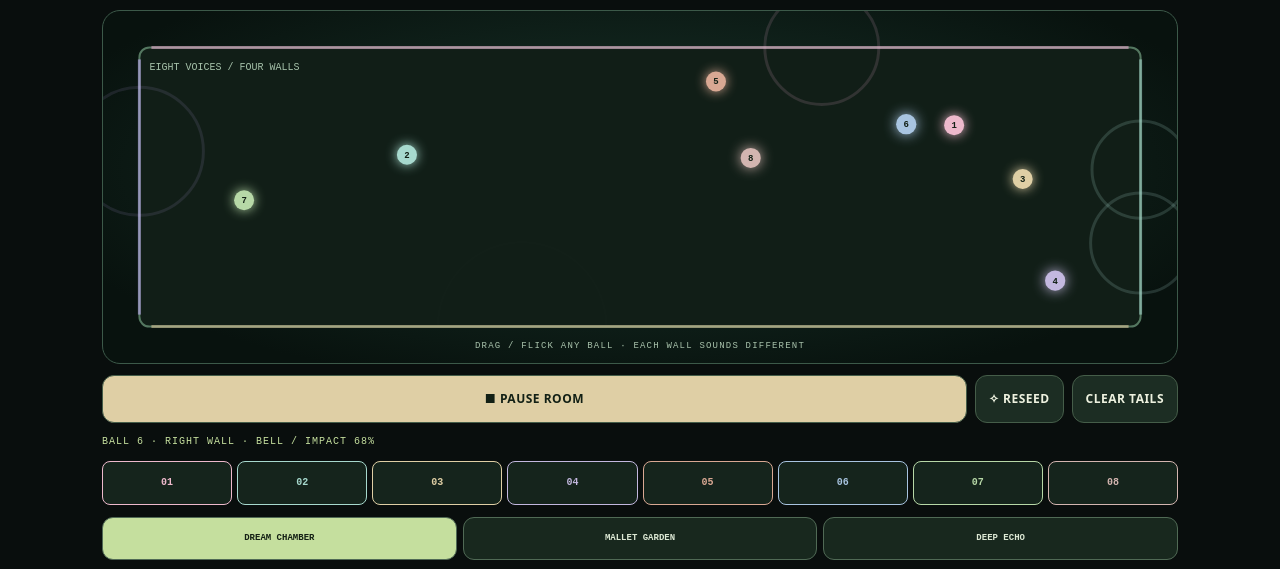
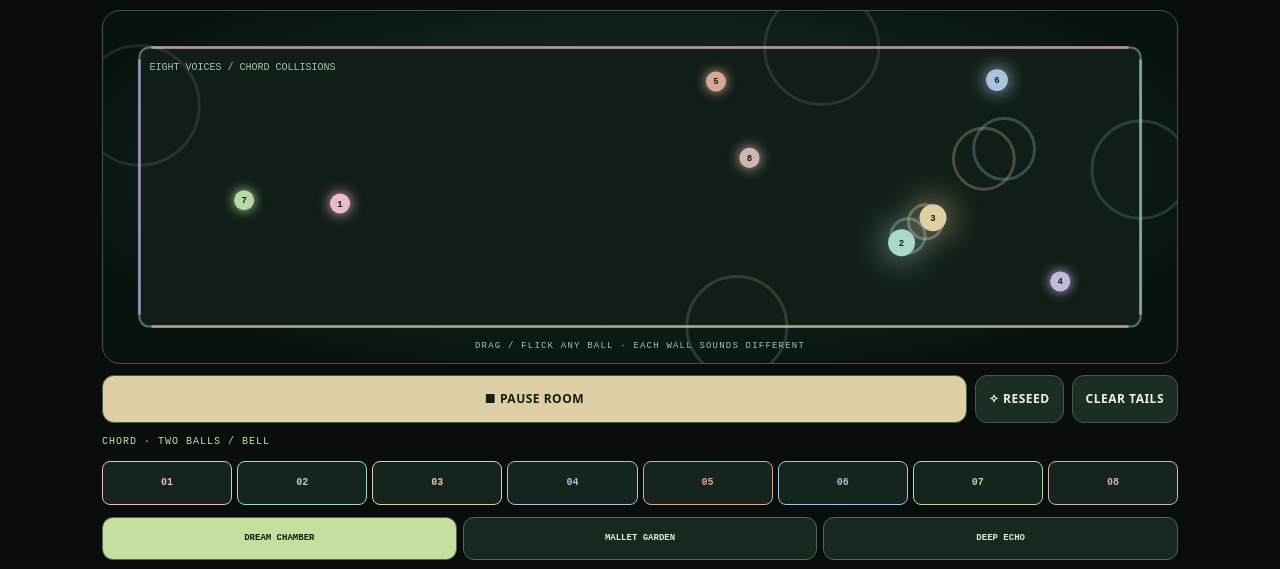
Before and after one commit to ShadowOfTheWasp/parasite-store, a plain HTML site: page docs/kindle-hub/bounce/v3.2.0/index.html in a window 1280 px wide. Both pictures are taken after a click on the button "▶ WAKE THE ROOM". Shown: the part 168-737 px from the top of the page. Drawn offline with Linux system fonts and the light colour scheme.

Commit message:
Bounce V3.3: eight-ball physics contacts trigger two-note chords without suppressing simultaneous note voices

```diff
--- a/docs/kindle-hub/bounce/v3.2.0/index.html
+++ b/docs/kindle-hub/bounce/v3.2.0/index.html
@@ -7,12 +7,12 @@
 <div class="balls-bank" id="ballVoices" aria-label="Eight voice mute controls"></div><div class="presets" id="presets"><button data-preset="dream" class="preset active">DREAM CHAMBER</button><button data-preset="mallet" class="preset">MALLET GARDEN</button><button data-preset="space" class="preset">DEEP ECHO</button></div>
 <div class="columns"><section class="panel"><h2>01 / MOTION & INTELLIGENCE</h2><div class="controls" id="motionControls"></div><p>Eight independent trajectories share one room. Each ball has its own harmonic pitch and collision timing. Drag or flick any ball. Tap its number below to mute that voice.</p></section>
 <section class="panel"><h2>02 / TUNED IMPACT & ATMOSPHERE</h2><select id="material" aria-label="Room instrument material"><option value="bell">BELL / CHIME</option><option value="vibra">VIBRAPHONE</option><option value="marimba">WOOD MARIMBA</option><option value="celesta">CELESTA</option></select><div class="controls" id="soundControls" style="margin-top:8px"></div></section></div>
-<details><summary>ABOUT THE ROOM / SOUND ENGINE</summary><p>Each wall maps to one note of a repeating harmonic scale. Impact speed changes note velocity and brightness. The ball gradually chooses slightly different bounce angles, keeping music changing without teleporting. Audio runs through an original tuned mallet oscillator, stereo tape delay, then post-delay convolution reverb. This is not a copy of a commercial pedal.</p></details></main>
+<details><summary>ABOUT THE ROOM / SOUND ENGINE</summary><p>Each wall maps to one note of a repeating harmonic scale. Impact speed changes note velocity and brightness. The balls gradually choose slightly different bounce angles and play chords when they collide, keeping music changing without teleporting. Audio runs through an original tuned mallet oscillator, stereo tape delay, then post-delay convolution reverb. This is not a copy of a commercial pedal.</p></details></main>
 <script>
 'use strict';
 const $=id=>document.getElementById(id),AC=window.AudioContext||window.webkitAudioContext;
 const defaults={speed:.47,life:.55,gravity:.28,variation:.42,tone:.58,attack:.09,decay:.71,echo:.57,feedback:.48,space:.67,master:.48};
-let v={...defaults},playing=false,audio=null,output=null,dry=null,delayL=null,delayR=null,feedbackL=null,feedbackR=null,wet=null,verb=null,verbWet=null,ctx=null,last=0,record=[],hits=0,lastHit=-100,selectedPreset='dream',pointer=null;
+let v={...defaults},playing=false,audio=null,output=null,dry=null,delayL=null,delayR=null,feedbackL=null,feedbackR=null,wet=null,verb=null,verbWet=null,ctx=null,last=0,record=[],hits=0,lastHit=-100,selectedPreset='dream',pointer=null,contactCooldown=new Map();
 const balls=Array.from({length:8},(_,i)=>({id:i,x:.17+(i%4)*.21,y:i<4?.25:.7,vx:Math.cos(i*2.399+.3)*(.18+i*.012),vy:Math.sin(i*2.399+.3)*(.18+i*.012),r:10,flash:0,lastHit:-100,enabled:true})),transpose=[0,2,4,7,9,12,14,19],ballColors=['#edb9cc','#a7d9ce','#dfcfa5','#c3b8df','#d9a893','#a8c4e0','#b7d8a7','#d3b5b0'],canvas=$('scene'),g=canvas.getContext('2d'),colors=['#f0b3d5','#a7d9ce','#e1cd9f','#cbb6ff'],wallNotes=[261.6256,329.6276,391.9954,523.251];
 const clamp=(x,a,b)=>Math.min(b,Math.max(a,x)),rnd=(a,b)=>a+Math.random()*(b-a);
 const knobs=[['speed','SPEED',0,1,'motionControls'],['life','ENERGY',0,1,'motionControls'],['gravity','GRAVITY',0,1,'motionControls'],['variation','INTELLIGENCE',0,1,'motionControls'],['tone','MALLET TONE',0,1,'soundControls'],['attack','ATTACK',0,1,'soundControls'],['decay','DECAY',0,1,'soundControls'],['echo','TAPE DELAY',0,1,'soundControls'],['feedback','REPEATS',0,1,'soundControls'],['space','POST REVERB',0,1,'soundControls'],['master','OUTPUT',0,1,'soundControls']];
@@ -23,17 +23,17 @@ function startAudio(){audio=new AC();output=audio.createGain();output.gain.value
  verb=audio.createConvolver();verb.buffer=impulse();verbWet=audio.createGain();verb.connect(verbWet);verbWet.connect(output);
  wet.connect(verb);effectLevels();}
 function effectLevels(){if(!audio)return;let t=audio.currentTime;output.gain.setTargetAtTime(v.master*.65,t,.08);delayL.delayTime.setTargetAtTime(.13+v.echo*.46,t,.18);delayR.delayTime.setTargetAtTime(.24+v.echo*.59,t,.18);feedbackL.gain.setTargetAtTime(.13+v.feedback*.57,t,.1);feedbackR.gain.setTargetAtTime(.13+v.feedback*.57,t,.1);wet.gain.setTargetAtTime(.08+v.echo*.3,t,.1);verbWet.gain.setTargetAtTime(.08+v.space*.5,t,.12);}
-function strike(wall,intensity,ball=balls[0]){if(!playing||!audio)return;let now=audio.currentTime;if(!ball.enabled||now-ball.lastHit<.075||now-lastHit<.025)return;ball.lastHit=now;lastHit=now;let mat=$('material').value;
+function strike(wall,intensity,ball=balls[0],isChord=false){if(!playing||!audio)return;let now=audio.currentTime;if(!ball.enabled||(!isChord&&now-ball.lastHit<.075)||(!isChord&&now-lastHit<.025))return;ball.lastHit=now;lastHit=now;let mat=$('material').value;
  let ratios,levels;switch(mat){case 'vibra':ratios=[1,3.98,9.84,16.2];levels=[1,.25,.06,.02];break;case 'marimba':ratios=[1,3.92,9.75,15.7];levels=[1,.2,.025,.015];break;case 'celesta':ratios=[1,2,3,4.02,6.02];levels=[1,.28,.12,.08,.03];break;default:ratios=[1,2.02,2.97,4.15,5.4,6.9];levels=[1,.42,.22,.12,.08,.04]}
  let hit=Math.min(1,Math.max(.12,intensity));let env=audio.createGain(),tone=audio.createBiquadFilter();tone.type='lowpass';tone.frequency.value=1200+v.tone*6100+hit*1800;tone.Q.value=.8;env.connect(dry);env.connect(delayL);tone.connect(env);
  let dur=(mat==='marimba'?.75:mat==='vibra'?2.6:1.5)+v.decay*3;env.gain.setValueAtTime(.0001,now);env.gain.linearRampToValueAtTime((.06+.065*hit)/Math.sqrt(8),now+.007+v.attack*.24);env.gain.exponentialRampToValueAtTime(.0001,now+dur);
- let freq=wallNotes[wall]*Math.pow(2,transpose[ball.id]/12);
+ let freq=(wall<0?wallNotes[0]:wallNotes[wall])*Math.pow(2,transpose[ball.id]/12);
  ratios.forEach((ratio,i)=>{let osc=audio.createOscillator(),amp=audio.createGain();osc.type='sine';osc.frequency.value=freq*ratio*(1+(Math.random()-.5)*.0008);amp.gain.value=(levels[i]||.02)*(i?(.4+.6*v.tone):1);osc.connect(amp);amp.connect(tone);osc.start(now);osc.stop(now+dur+.1)});
- record.unshift({x:ball.x,y:ball.y,age:1,color:colors[wall]});if(record.length>16)record.length=16;ball.flash=1;hits++;
- $('state').textContent='BALL '+(ball.id+1)+' · '+['CEILING','RIGHT WALL','FLOOR','LEFT WALL'][wall]+' · '+mat.toUpperCase()+' / IMPACT '+(hit*100|0)+'%';
+ record.unshift({x:ball.x,y:ball.y,age:1,color:wall<0?ballColors[ball.id]:colors[wall]});if(record.length>16)record.length=16;ball.flash=1;hits++;
+ $('state').textContent=isChord?'CHORD · TWO BALLS / '+mat.toUpperCase():('BALL '+(ball.id+1)+' · '+['CEILING','RIGHT WALL','FLOOR','LEFT WALL'][wall]+' · '+mat.toUpperCase()+' / IMPACT '+(hit*100|0)+'%');
 }
 function box(w,h){let pad=Math.min(w,h)*.075+10;return {x:pad,y:pad,w:w-pad*2,h:h-pad*2}}
-function reseed(){balls.forEach((ball,i)=>{ball.x=.17+(i%4)*.21;ball.y=i<4?.25:.7;let a=rnd(-Math.PI,Math.PI);ball.vx=Math.cos(a)*(.18+i*.012);ball.vy=Math.sin(a)*(.18+i*.012);ball.flash=0;ball.lastHit=-100});hits=0;record=[];pointer=null;lastHit=-100;if(playing)strike(0,.38,balls[0])}
+function reseed(){balls.forEach((ball,i)=>{ball.x=.17+(i%4)*.21;ball.y=i<4?.25:.7;let a=rnd(-Math.PI,Math.PI);ball.vx=Math.cos(a)*(.18+i*.012);ball.vy=Math.sin(a)*(.18+i*.012);ball.flash=0;ball.lastHit=-100});hits=0;record=[];pointer=null;lastHit=-100;contactCooldown.clear();if(playing)strike(0,.38,balls[0])}
 function voiceButtons(){balls.forEach(ball=>{const b=document.createElement('button');b.className='ball-voice';b.style.setProperty('--bc',ballColors[ball.id]);b.textContent='0'+(ball.id+1);b.setAttribute('aria-label','Ball '+(ball.id+1)+' voice');b.setAttribute('aria-pressed','true');b.onclick=()=>{ball.enabled=!ball.enabled;b.setAttribute('aria-pressed',String(ball.enabled))};$('ballVoices').appendChild(b)})}
 function preset(type){selectedPreset=type;const vals=type==='mallet'?{speed:.67,life:.61,gravity:.32,variation:.51,tone:.75,attack:.06,decay:.36,echo:.42,feedback:.27,space:.41}:type==='space'?{speed:.32,life:.76,gravity:.08,variation:.68,tone:.43,attack:.16,decay:.89,echo:.74,feedback:.62,space:.87}:{...defaults};Object.assign(v,vals);for(const [key]of knobs){let el=$('kn-'+key);el.value=v[key];el.parentElement.querySelector('output').textContent=Math.round(v[key]*100)+'%'}document.querySelectorAll('.preset').forEach(b=>b.classList.toggle('active',b.dataset.preset===type));effectLevels()}
 async function toggle(){try{if(!AC)throw Error('Web Audio unavailable');if(!audio)startAudio();if(audio.state==='suspended')await audio.resume();playing=!playing;$('play').textContent=playing?'■ PAUSE ROOM':'▶ WAKE THE ROOM';$('play').classList.toggle('on',playing);$('state').textContent=playing?'ROOM LIVE / EIGHT BALLS MOVING':'ROOM PAUSED';if(playing)strike(0,.3)}catch(e){$('state').textContent='AUDIO ERROR: '+e.message}}
@@ -45,12 +45,35 @@ function draw(time){let w=canvas.clientWidth,h=canvas.clientHeight,dpr=Math.min(
  if(collisions.length){let velocity=Math.hypot(ball.vx,ball.vy);collisions.forEach(wall=>strike(wall,Math.min(1,velocity*2.6),ball)); // A small, musically bounded tangent variation prevents short repetitive paths.
  let a=(Math.random()-.5)*(.01+v.variation*.27);const vx=ball.vx,vy=ball.vy;ball.vx=vx*Math.cos(a)-vy*Math.sin(a);ball.vy=vx*Math.sin(a)+vy*Math.cos(a);let speed=clamp(Math.hypot(ball.vx,ball.vy),.13,.35+v.life*.45),angle=Math.atan2(ball.vy,ball.vx);ball.vx=Math.cos(angle)*speed;ball.vy=Math.sin(angle)*speed;
  }}}
+ // Resolve collisions in real room pixels; each pair can strike two notes as a chord.
+ if(playing){
+  for(let i=0;i<balls.length;i++)for(let j=i+1;j<balls.length;j++){
+   const a=balls[i],b=balls[j],dx=(b.x-a.x)*rect.w,dy=(b.y-a.y)*rect.h;
+   const d=Math.hypot(dx,dy);if(d>=22)continue;
+   const nx=d>.0001?dx/d:1,ny=d>.0001?dy/d:0;
+   const avx=a.vx*rect.w,avy=a.vy*rect.h,bvx=b.vx*rect.w,bvy=b.vy*rect.h;
+   const approaching=(bvx-avx)*nx+(bvy-avy)*ny;
+   const overlap=(22-d)*.5+.25;
+   a.x=clamp(a.x-nx*overlap/rect.w,0,1);a.y=clamp(a.y-ny*overlap/rect.h,0,1);
+   b.x=clamp(b.x+nx*overlap/rect.w,0,1);b.y=clamp(b.y+ny*overlap/rect.h,0,1);
+   if(approaching>=0)continue;
+   const impact=-approaching;
+   a.vx=(avx+approaching*nx)/rect.w;a.vy=(avy+approaching*ny)/rect.h;
+   b.vx=(bvx-approaching*nx)/rect.w;b.vy=(bvy-approaching*ny)/rect.h;
+   const key=i+'-'+j,now=time*.001,previous=contactCooldown.get(key)||-100;
+   if(now-previous>.15){
+    contactCooldown.set(key,now);
+    const strength=clamp(impact/100,.2,1);
+    strike(-1,strength,a,true);strike(-1,strength,b,true);
+   }
+  }
+ }
  g.lineWidth=2;g.strokeStyle='#547760';g.fillStyle='#111e17';g.beginPath();g.roundRect?g.roundRect(rect.x,rect.y,rect.w,rect.h,10):g.rect(rect.x,rect.y,rect.w,rect.h);g.fill();g.stroke();
  for(let i=0;i<4;i++){g.globalAlpha=.55;g.strokeStyle=colors[i];g.lineWidth=3;g.beginPath();if(i===0){g.moveTo(rect.x+12,rect.y);g.lineTo(rect.x+rect.w-12,rect.y)}if(i===1){g.moveTo(rect.x+rect.w,rect.y+12);g.lineTo(rect.x+rect.w,rect.y+rect.h-12)}if(i===2){g.moveTo(rect.x+12,rect.y+rect.h);g.lineTo(rect.x+rect.w-12,rect.y+rect.h)}if(i===3){g.moveTo(rect.x,rect.y+12);g.lineTo(rect.x,rect.y+rect.h-12)}g.stroke();g.globalAlpha=1}
 
  for(let i=record.length-1;i>=0;i--){const p=record[i];p.age-=delta*.6;if(p.age<=0){record.splice(i,1);continue}g.beginPath();g.arc(rect.x+p.x*rect.w,rect.y+p.y*rect.h,15+(1-p.age)*70,0,Math.PI*2);g.strokeStyle=p.color;g.globalAlpha=p.age*.35;g.stroke();g.globalAlpha=1}
  for(const ball of balls){const px=rect.x+ball.x*rect.w,py=rect.y+ball.y*rect.h;g.globalAlpha=ball.enabled?1:.35;g.beginPath();g.arc(px,py,10+ball.flash*4,0,Math.PI*2);g.fillStyle=ballColors[ball.id];g.shadowColor=ballColors[ball.id];g.shadowBlur=12+ball.flash*25;g.fill();g.shadowBlur=0;g.fillStyle='#122015';g.font='bold 9px monospace';g.textAlign='center';g.fillText(String(ball.id+1),px,py+3);g.textAlign='left';g.globalAlpha=1;ball.flash*=Math.pow(.015,delta)}
- g.font='10px monospace';g.fillStyle='#a6c2aa';g.fillText('EIGHT VOICES / FOUR WALLS',rect.x+10,rect.y+23);requestAnimationFrame(draw)}
+ g.font='10px monospace';g.fillStyle='#a6c2aa';g.fillText('EIGHT VOICES / CHORD COLLISIONS',rect.x+10,rect.y+23);requestAnimationFrame(draw)}
 function position(e){let r=canvas.getBoundingClientRect(),rect=box(r.width,r.height);return {x:clamp((e.clientX-r.left-rect.x)/rect.w,0,1),y:clamp((e.clientY-r.top-rect.y)/rect.h,0,1)}}
 canvas.addEventListener('pointerdown',e=>{let p=position(e),r=canvas.getBoundingClientRect(),room=box(r.width,r.height);let nearest=balls.reduce((a,b)=>Math.hypot((p.x-a.x)*room.w,(p.y-a.y)*room.h)<Math.hypot((p.x-b.x)*room.w,(p.y-b.y)*room.h)?a:b);if(Math.hypot((p.x-nearest.x)*room.w,(p.y-nearest.y)*room.h)>40)return;e.preventDefault();pointer={id:e.pointerId,ball:nearest.id,x:p.x,y:p.y,t:performance.now()};try{canvas.setPointerCapture(e.pointerId)}catch(err){}nearest.x=p.x;nearest.y=p.y});
 canvas.addEventListener('pointermove',e=>{if(!pointer||e.pointerId!==pointer.id)return;e.preventDefault();let ball=balls[pointer.ball],p=position(e),now=performance.now(),dt=clamp((now-pointer.t)/1000,.016,.2);ball.vx=clamp((p.x-pointer.x)/dt,-1.3,1.3);ball.vy=clamp((p.y-pointer.y)/dt,-1.3,1.3);ball.x=p.x;ball.y=p.y;pointer={...pointer,x:p.x,y:p.y,t:now};$('state').textContent='DIRECTING BALL '+(ball.id+1)+' / RELEASE TO BOUNCE'});
```
